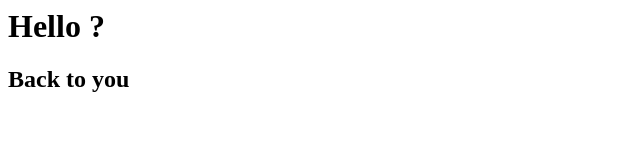
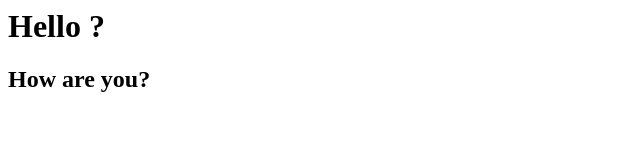
Before and after one commit to 73maletti/helloWord, a plain HTML site: page index.html in a window 1280 px wide. Shown: the full height of the page, 0-640 px from the left. Drawn offline with Linux system fonts and the light colour scheme.

Commit message:
changed h2 Back to you to How are you

```diff
--- a/index.html
+++ b/index.html
@@ -8,7 +8,7 @@
 </head>
 <body>
 <h1>Hello ?</h1>
-<h2>Back to you</h2>
+<h2>How are you?</h2>
 
 </body>
 </html>
```
